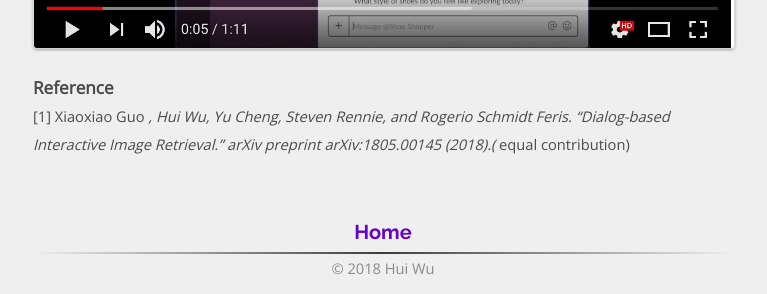
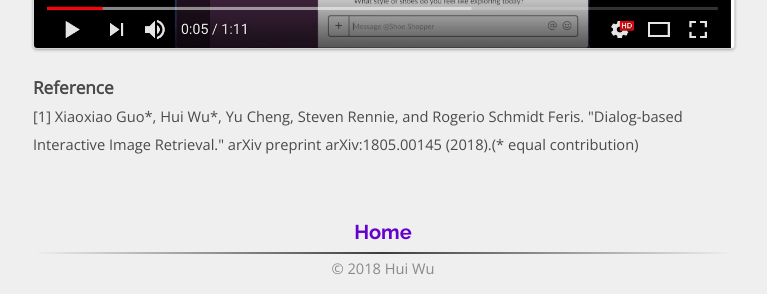
Before and after one commit to spacew/spacew.github.io, a Jekyll site: the page built from _posts/2018-04-25-fashion.markdown, in a window 1280 px wide and 900 px high, scrolled down 1916 px. Shown: the part 603-897 px from the top of the window, without its empty margins (257-1024 px from the left). Built offline with Jekyll 4.4.1, drawn with Linux system fonts in a browser that asks for light colours.

Commit message:
Update 2018-04-25-fashion.markdown

```diff
--- a/_posts/2018-04-25-fashion.markdown
+++ b/_posts/2018-04-25-fashion.markdown
@@ -62,4 +62,6 @@ In the mean while, please see a video demo of an user interacting with the dialo
 
 ### Reference
 
-[1] Xiaoxiao Guo *, Hui Wu, Yu Cheng, Steven Rennie, and Rogerio Schmidt Feris. "Dialog-based Interactive Image Retrieval." arXiv preprint arXiv:1805.00145 (2018).(* equal contribution)
+<p>
+  [1] Xiaoxiao Guo*, Hui Wu*, Yu Cheng, Steven Rennie, and Rogerio Schmidt Feris. "Dialog-based Interactive Image Retrieval." arXiv preprint arXiv:1805.00145 (2018).(* equal contribution)
+</p>
```
